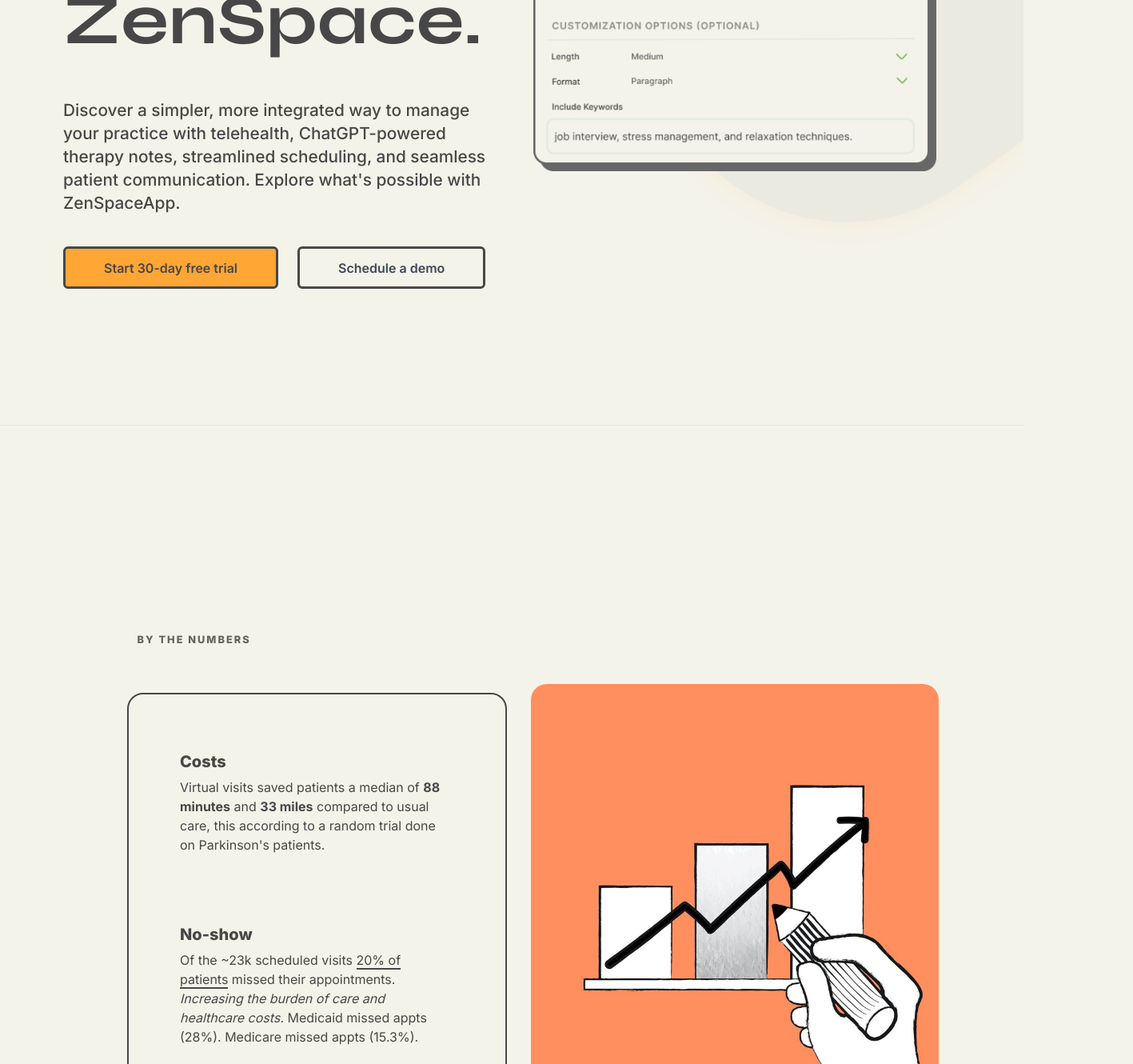
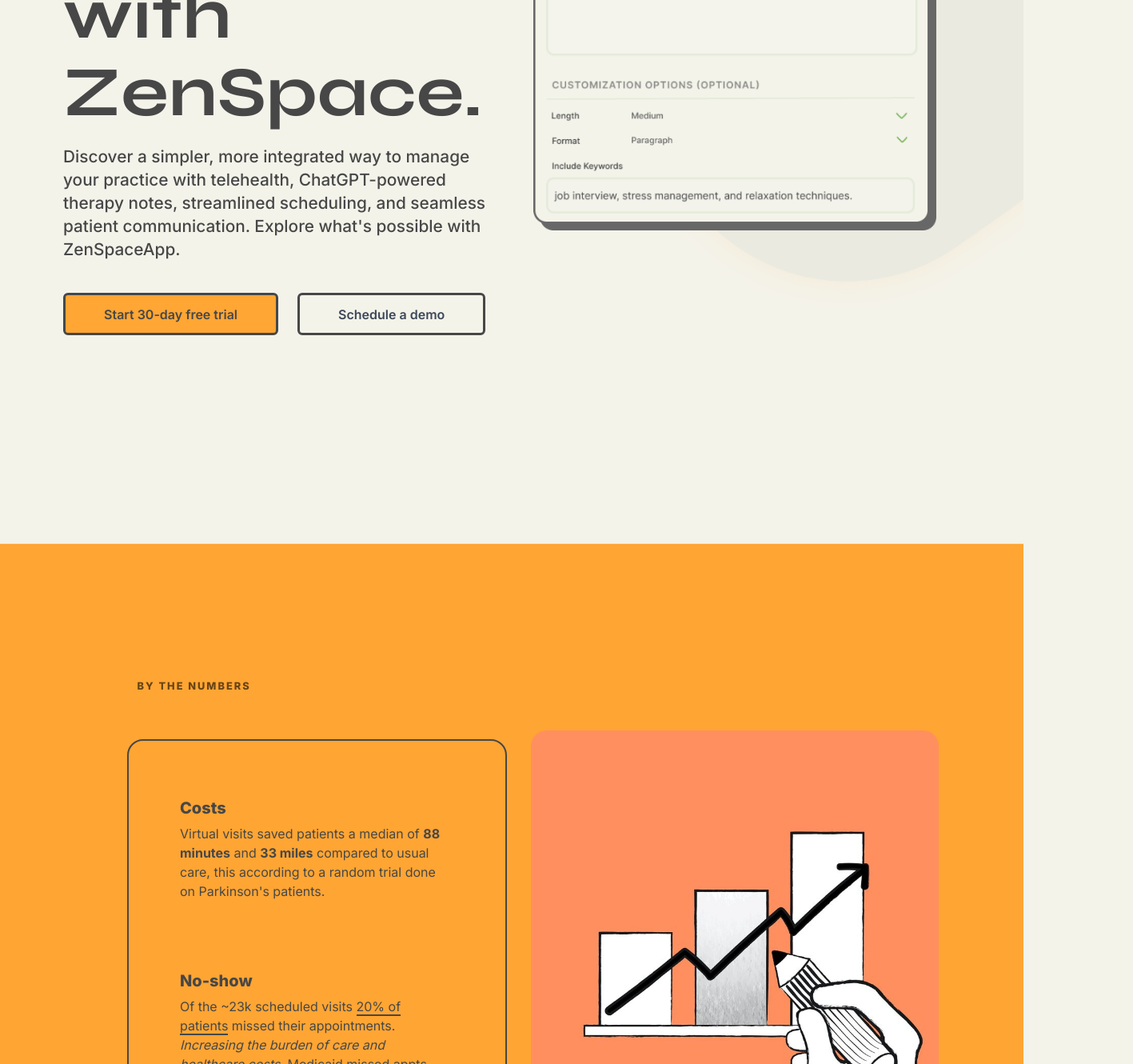
Before and after one commit to ZenSpaceApp/zenspace-website, a Next.js app: page / in a window 1280 px wide. Shown: the part 820-2150 px from the top of the page at 80% size, 1417 px wide, since content can reach past the window. Built offline with nearby package versions, Linux system fonts and the light colour scheme.

Commit message:
Added new gif for therapist workflow. Fixed overflow issues on mobile.

```diff
--- a/app/page.tsx
+++ b/app/page.tsx
@@ -8,7 +8,7 @@ import Link from 'next/link';
 
 import ZenNotesImg from '../public/images/zen-notes@2x.png';
 import StatsImg from '../public/images/stats.jpg';
-import TherapistDashImg from '../public/images/home/therapist-dash.jpg';
+import TherapistDashImg from '../public/images/home/web-app.gif';
 import CrossDevSyncImg from '../public/images/home/cross-device-sync@2x.png';
 import PersonalizedTherapyImg from '../public/images/home/personsalized-therapy@2x.png';
 import CollabMoodTrackingImg from '../public/images/home/mood-tracking-cropped@2x.png';
@@ -31,7 +31,7 @@ export const metadata: Metadata = {
 
 const CrossDeviceSync = () => {
   return (
-    <div className="container mt-100 mt-60">
+    <div className="container bg-half-170 overflow-hidden">
       <div className="row align-items-center">
         <div className="offset-lg-1 col-lg-5 col-md-7 order-2 order-md-1 mt-5 mt-sm-0">
           <div className="org-benefits">
@@ -51,7 +51,7 @@ const CrossDeviceSync = () => {
         </div>
 
         <div className="col-lg-6 col-md-5 order-1 order-md-2">
-          <div className="app-feature-shape-right position-relative">
+          <div className="app-feature-shape-left position-relative">
             <div className="text-center text-md-right">
             <Image
                 className="img-fluid"
@@ -81,7 +81,7 @@ const SimpleWorkflow = () => {
       >
       <h2 className="display-6">Simple workflow. Built for scale.</h2>
         <div className="subheading mb-5 narrow" style={{maxWidth: "640px", margin: "auto"}}>Secure multi-cloud architecture, integrated full-service solution
-        to keep doctors, patients and the whole organization connected.</div>
+        to keep therapists and clients connected.</div>
 
         <div className="row text-left pb-5">
           <div className=" col-lg-6 col-12 order-1 pt-4 order-lg-2" style={{display: 'flex', alignItems: 'center'}}>
@@ -152,10 +152,10 @@ const SimpleWorkflow = () => {
 
 const PersonalizedTherapyExperience = () => {
   return (
-    <div className="container mt-100">
+    <div className="container bg-half-170 overflow-hidden">
         <div className="row align-items-center">
           <div className="offset-lg-1 col-lg-6 col-md-5">
-            <div className="app-feature-shape-left position-relative">
+            <div className="app-feature-shape-right position-relative">
               <div className="text-center text-md-left">
               <Image
                 className="img-fluid "
@@ -188,12 +188,12 @@ const PersonalizedTherapyExperience = () => {
 
 const CollabMoodTracking = () => {
   return (
-    <section className="bg-half-170" style={{paddingBottom: 0}}>
+    <section className="bg-half-260 overflow-hidden" >
       <div className="container mt-100">
         <div className="row align-items-center">
-          <div className="offset-lg-2  col-lg-4 col-md-7 order-2 order-md-1 mt-5 mt-sm-0">
+          <div className="offset-lg-2 col-lg-4 col-md-7 order-2 order-md-1 mt-5 mt-sm-0">
             <div className="org-benefits">
-              <h3 className="display-6">Collaborative Mood Tracking</h3>
+              <h2 className="display-6">Collaborative Mood Tracking</h2>
               <ul className="list-unstyled">
                 <li>
                   <span>
@@ -205,7 +205,7 @@ const CollabMoodTracking = () => {
           </div>
 
           <div className="col-lg-4 col-md-5 order-1 order-md-2">
-            <div className="app-feature-shape-righposition-relative">
+             <div>
               <div className="text-center text-md-right">
               <Image
                   className="img-fluid"
@@ -354,7 +354,7 @@ function Benefits() {
 
 const Stats = () => {
   return (
-    <section  className="section bg-half-260" style={{borderBottom: "1px solid #00000010"}}>
+    <section  className="section bg-half-170" style={{borderBottom: "1px solid #00000010", background: "#ffa533"}}>
       <div className="container">
         <h5 className="sub-heading ml-10 mb-4 offset-md-1">By the numbers</h5>
         <div className="row align-items-center pt-4 ">
@@ -413,15 +413,15 @@ const Stats = () => {
  */
 const Hero = () => {
   return (
-    <section className="bg-half-170 d-table w-100 overflow-hidden" id="hero-cover-main" style={{ borderBottom: '1px solid #00000010' }}>
+    <section className="bg-half-260 d-table w-100 overflow-hidden" id="hero-cover-main" style={{ borderBottom: '1px solid #00000010' }}>
       <div className="container">
         <div className="row mt-5 align-items-center">
           <div className="col-md-6 col-12 order-2 order-lg-1">
             <div className="title-heading">
-              <h1 className="my-3 display-2" style={{ lineHeight: '0.9' }}>
+              <h1 className="my-3 display-2 mt-6" style={{ lineHeight: '1.0 !important' }}>
                 Transform your therapy practice with ZenSpace.
               </h1>
-              <div className="lead subheading mt-5">
+              <div className="lead subheading mt-3">
                 Discover a simpler, more integrated way to manage your practice with telehealth,
                 ChatGPT-powered therapy notes, streamlined scheduling, and seamless
                 patient communication. Explore what&apos;s possible with ZenSpaceApp.
--- a/app/pricing/page.tsx
+++ b/app/pricing/page.tsx
@@ -44,7 +44,7 @@ const PatientPlans = () => {
 
 const TherapistPlans = () => {
   return (
-    <section className="bg-half-260">
+    <section className="bg-half-170">
 
       <div className="container" style={{ paddingBottom: '170px' }}>
         {/* <h5 className="mt-5 mb-5">PHYSICIANS</h5> */}
```
Also changed, not shown: public/images/home/web-app.gif (added).
